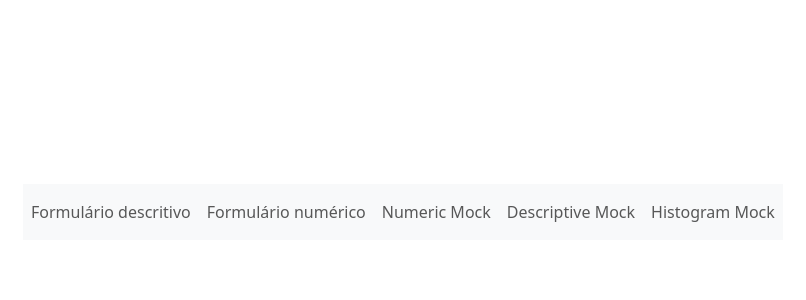
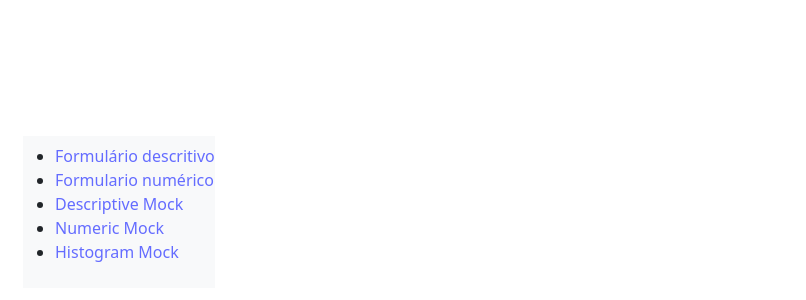
Before and after one commit to hygino82/estatistica-app, a React (Vite) app: page / in a window 1280 px wide. Shown: the part 188-488 px from the top of the page, without its empty margins (1-807 px from the left). Built offline with nearby package versions, Linux system fonts and the light colour scheme.

Commit message:
Fix Navbar

```diff
--- a/src/components/NavBar/index.tsx
+++ b/src/components/NavBar/index.tsx
@@ -1,4 +1,5 @@
 import {
+    Link,
     Route,
     BrowserRouter as Router,
     Routes
@@ -15,33 +16,15 @@ export const NavBar = () => {
             <Router>
                 <nav className="navbar navbar-expand-lg navbar-light bg-light">
                     <div className="collapse navbar-collapse">
-                        <ul className='navbar-nav'>
-                            <li className="nav-item active">
-                                <a className="nav-link" href="/estatistica-app">
-                                    Formulário descritivo
-                                </a>
-                            </li>
-                            <li className="nav-item active">
-                                <a className="nav-link" href="/estatistica-app/numeric-form">
-                                    Formulário numérico
-                                </a>
-                            </li>
-                            <li className="nav-item">
-                                <a className="nav-link" href="/estatistica-app/numeric-mock">
-                                    Numeric Mock
-                                </a>
-                            </li>
-                            <li className="nav-item">
-                                <a className="nav-link" href="/estatistica-app/descriptive-mock">
-                                    Descriptive Mock
-                                </a>
-                            </li>
-                            <li className="nav-item">
-                                <a className="nav-link" href="/estatistica-app/histogram-mock">
-                                    Histogram Mock
-                                </a>
-                            </li>
-                        </ul>
+                        <nav>
+                            <ul>
+                                <li><Link to="/estatistica-app">Formulário descritivo</Link></li>
+                                <li><Link to="/estatistica-app/numeric-form" >Formulario numérico</Link></li>
+                                <li><Link to="/estatistica-app/descriptive-mock" >Descriptive Mock</Link></li>
+                                <li><Link to="/estatistica-app/numeric-mock" >Numeric Mock</Link></li>
+                                <li><Link to="/estatistica-app/histogram-mock" >Histogram Mock</Link></li>
+                            </ul>
+                        </nav>
                     </div>
                 </nav>
 
```
